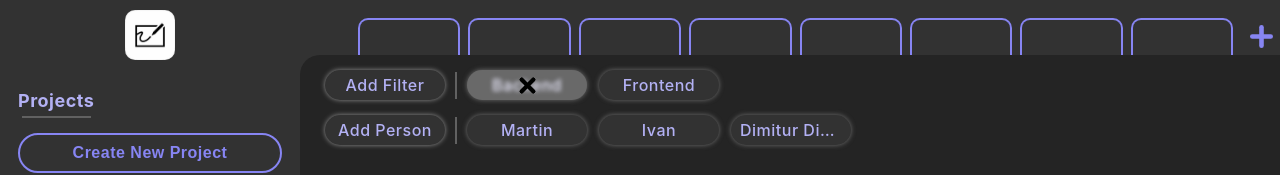
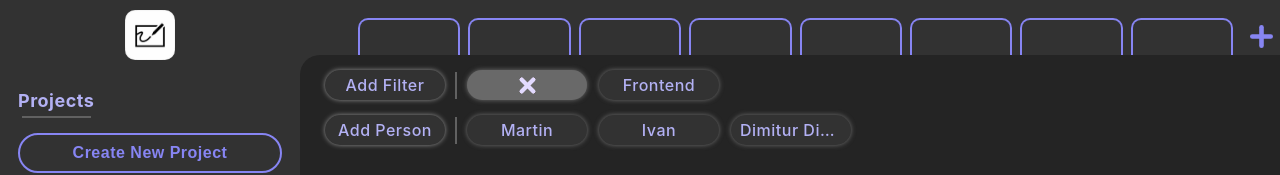
Before and after one commit to DonPull/Kanban-Board, a React (Create React App) app in the folder frontend/: page / in a window 1280 px wide. In both pictures the pointer is over the element 526 px from the left and 85 px from the top of the page. Shown: the top 175 px of the page. Built offline with nearby package versions, Linux system fonts and the light colour scheme.

Commit message:
Finished filter pills animations.

```diff
--- a/frontend/src/components/Content/FilterModalContent.jsx
+++ b/frontend/src/components/Content/FilterModalContent.jsx
@@ -11,7 +11,7 @@ class FilterModalContent extends Component {
         filterSearchRef2: React.createRef(),
         filtersContainerRef1: React.createRef(),
         filtersContainerRef2: React.createRef(),
-        availableTags: [ <FilterPill label="available-tag"/> ],
+        availableTags: [ <FilterPill label="available-tag"/>, <FilterPill label="randomTag"/> ],
         appliedTags: [ <FilterPill label="TEST"/>, <FilterPill label="test3"/>, <FilterPill label="test" /> ]
     }
 
--- a/frontend/src/styles/FilterPill.css
+++ b/frontend/src/styles/FilterPill.css
@@ -54,16 +54,20 @@
     transition: 200ms;
     height: 100%;
     transform: rotate(45deg);
+    filter: invert(86%) sepia(9%) saturate(1235%) hue-rotate(209deg) brightness(99%) contrast(107%);
 }
 
-.filter:hover .add-or-remove-filter-img{
+.filter:not(.add-filter-btn):hover .add-or-remove-filter-img{
     width: 100%;
     opacity: 1;
 }
-.filter:hover .add-or-remove-filter-img > img{
-    /* transform: rotate(0deg); */
+/* .filter-pills-modal-container:nth-of-type(1) .filter:hover .add-or-remove-filter-img > img{ */
+
+.tags-modal-search:nth-of-type(1) .filter:hover .add-or-remove-filter-img > img{
+    transform: rotate(0deg);
 }
 
-.filter:hover .filter-label-container{
-    filter: blur(2px);
+.filter:not(.add-filter-btn):hover .filter-label-container{
+    /* filter: blur(2px); */
+    opacity: 0;
 }
```
